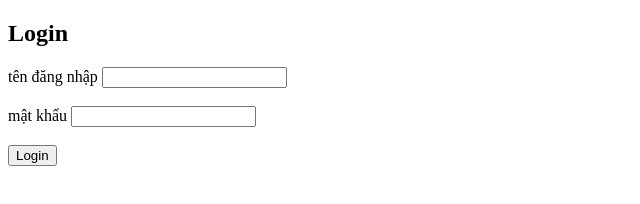
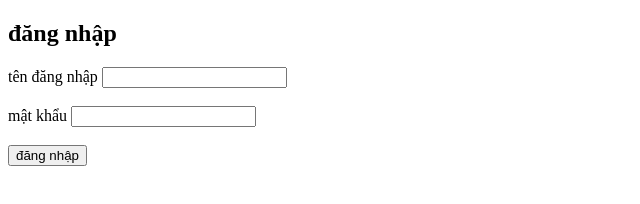
Before and after one commit to quyetchien2004/login-project1, a website: page public/index.html in a window 1280 px wide. Shown: the whole page, without its empty margins (0-640 px from the left). Drawn offline with Linux system fonts and the light colour scheme.

Commit message:
B - sửa nút login thành đăng nhập

```diff
--- a/public/index.html
+++ b/public/index.html
@@ -5,7 +5,7 @@
     <title>Login Page</title>
 </head>
 <body>
-    <h2>Login</h2>
+    <h2>đăng nhập</h2>
 
     <label>tên đăng nhập</label>
     <input type="text" id="txtUserName" /><br><br>
@@ -13,6 +13,6 @@
     <label>mật khẩu</label>
     <input type="password" id="txtpassword" /><br><br>
 
-    <button id="btnLogin">Login</button>
+    <button id="btnLogin">đăng nhập</button>
 </body>
 </html>
```
